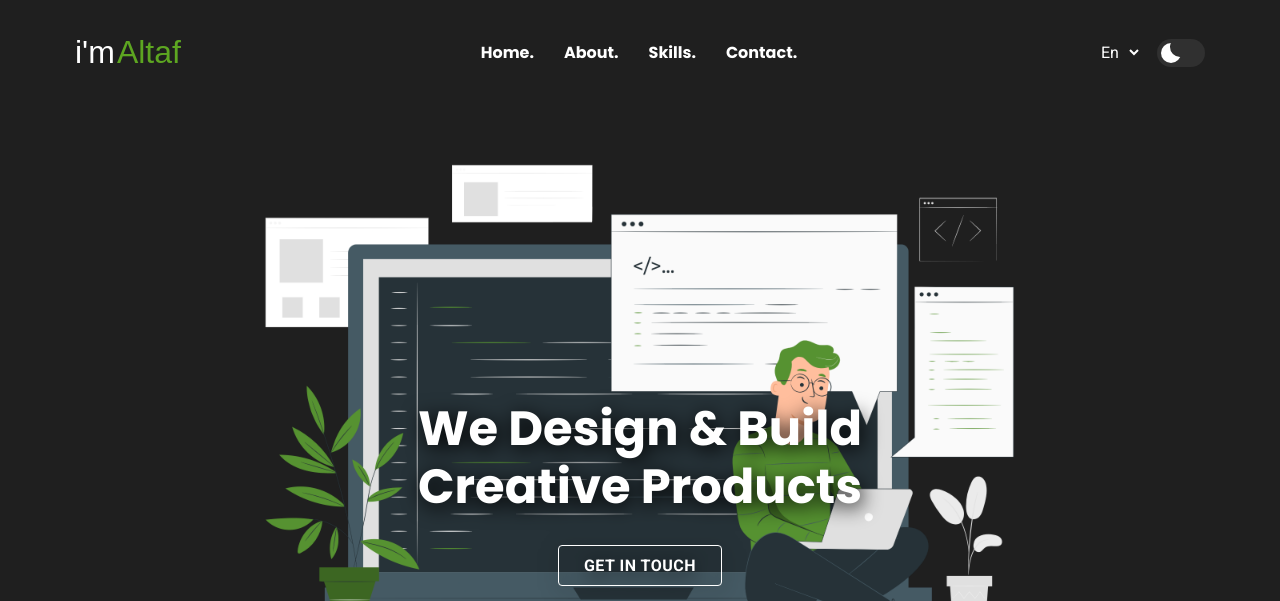
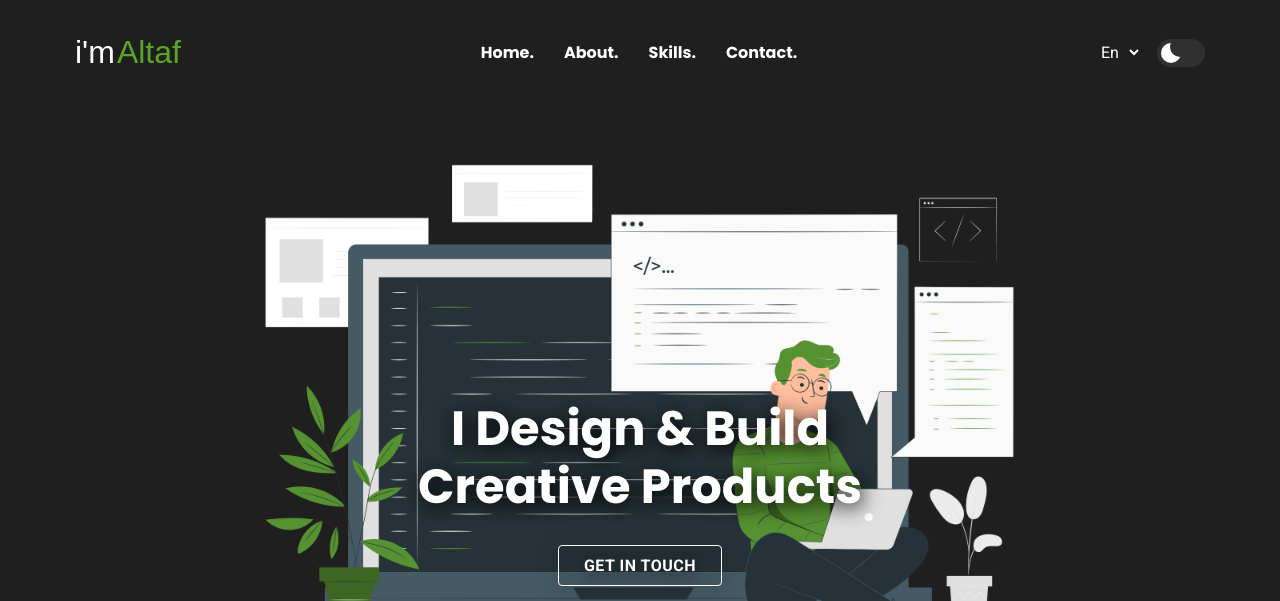
Before and after one commit to imaltaf/portfolio-v2, a plain HTML site: page index.html in a window 1280 px wide. Shown: the top 601 px of the page. Drawn offline with nearby package versions, Linux system fonts and the light colour scheme; a web font is replaced by a local one.

```diff
--- a/index.html
+++ b/index.html
@@ -114,7 +114,7 @@
 
         <div class="hero-content">
 
-          <h2 class="h2 hero-title">We Design & Build Creative Products</h2>
+          <h2 class="h2 hero-title">I Design & Build Creative Products</h2>
 
           <a href="#contact" class="btn btn-primary">Get in touch</a>
 
```
